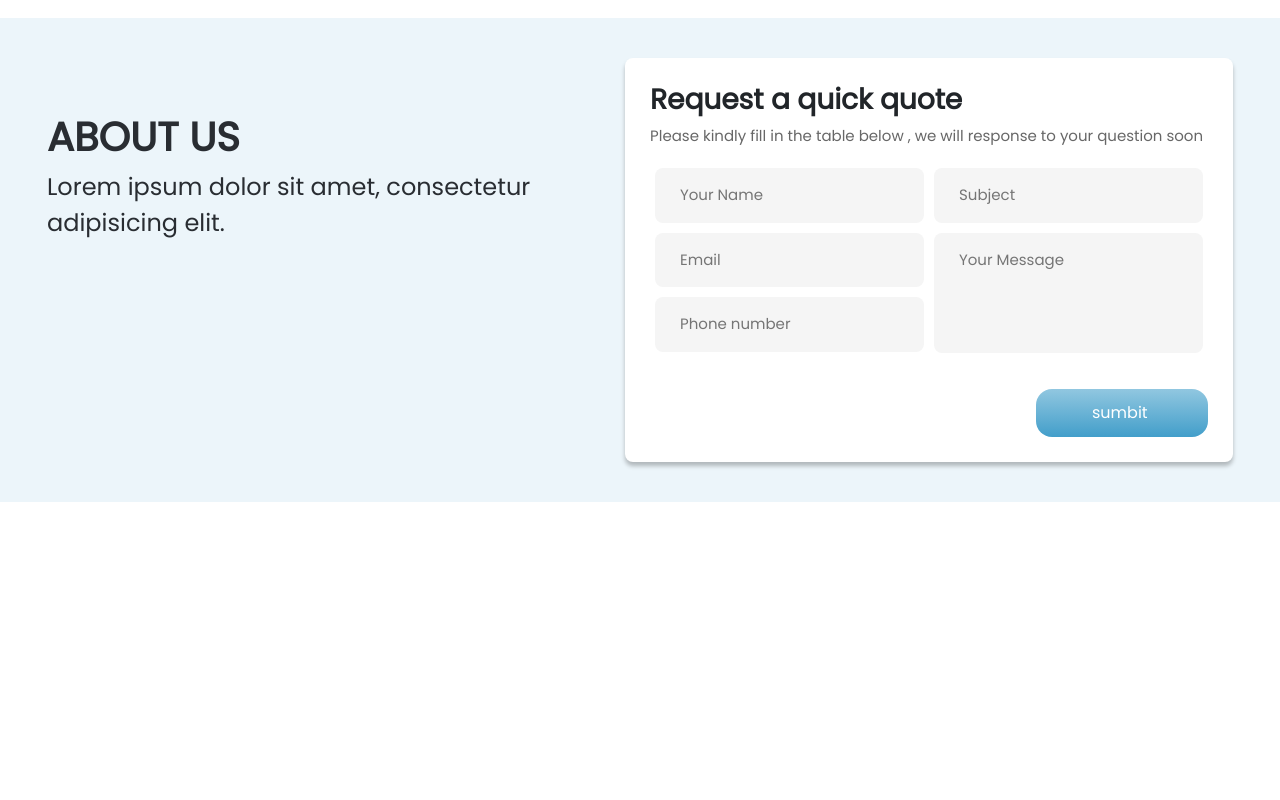
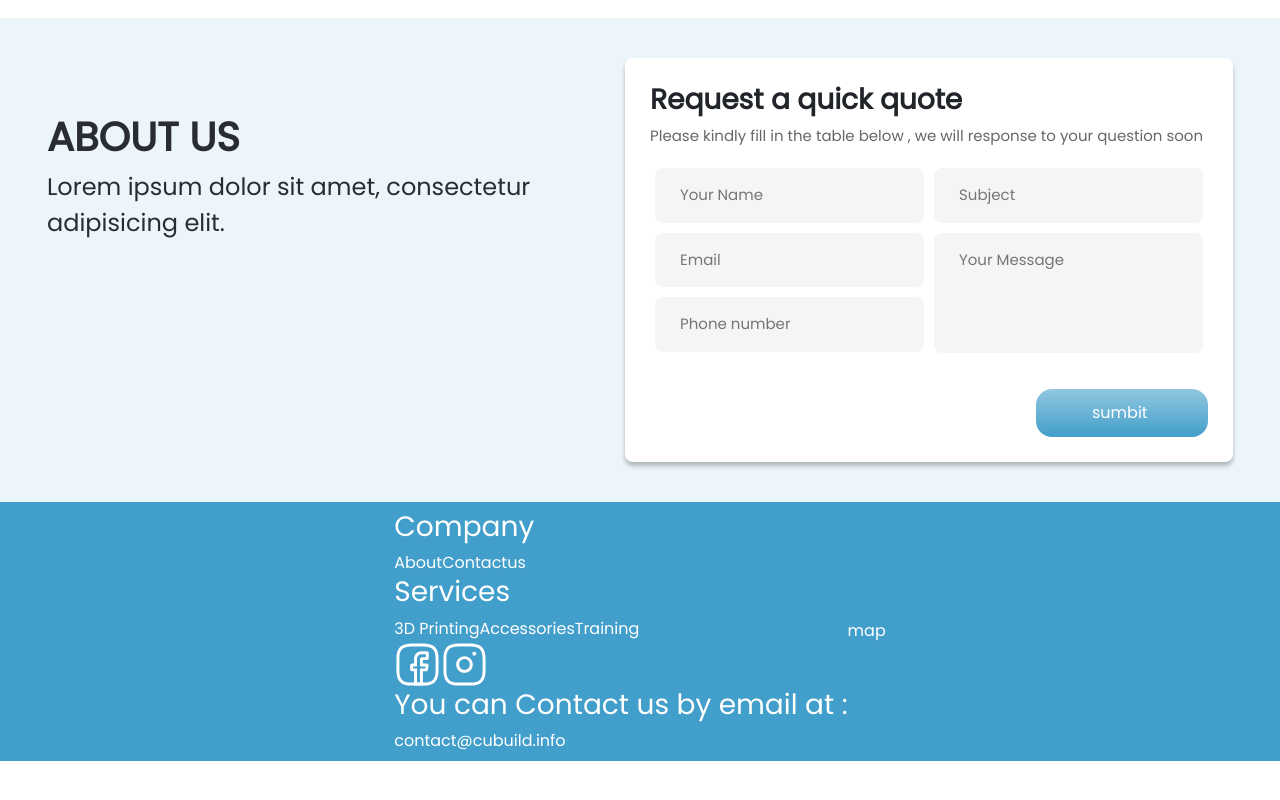
Before and after one commit to ahmed22362/cubeart, a Next.js app: page / in a window 1280 px wide. Shown: the part 2532-3332 px from the top of the page. After the commit the page ends 3293 px from the top, so only its background shows below. Built offline with nearby package versions, Linux system fonts and the light colour scheme.

Commit message:
updated style

```diff
--- a/app/globals.css
+++ b/app/globals.css
@@ -8,7 +8,6 @@ html {
 }
 body {
     font-family: 'Poppins', sans-serif;
-    height: 800vh;
 }
 
 .logo-div {
--- a/app/page.js
+++ b/app/page.js
@@ -1,5 +1,5 @@
 import './page.module.css'
-import { AboutUs, MyCarsouel, OurService, ProductDiscSlider, ProductSlider, QuickQuote } from '@/components'
+import { AboutUs, Footer, MyCarsouel, OurService, ProductDiscSlider, ProductSlider, QuickQuote } from '@/components'
 
 export default function Home() {
   return (
@@ -18,6 +18,7 @@ export default function Home() {
           <AboutUs />
           <QuickQuote />
         </section>
+        <Footer className="px-2 py-2 footerSection" />
     </>
   )
 }
--- /dev/null
+++ b/components/Footer/Footer.jsx
@@ -0,0 +1,14 @@
+"use client"
+
+import Map from '../Map/Map';
+import FooterContent from './../footerContent/footerContent';
+import styles from './footer.module.css'
+
+export default function Footer() {
+    return (
+        <footer className={"px-2 py-2 " + styles.footerSection}>
+            <FooterContent />
+            <Map />
+        </footer>
+    )
+};
--- /dev/null
+++ b/components/Footer/footer.module.css
@@ -0,0 +1,14 @@
+.footerSection {
+    background-color: #429ECA;
+    color: #fff;
+    display: flex;
+    align-items: center;
+    justify-content: center;
+}
+.footerContent {
+    display: flex;
+    flex-direction: column;
+}
+.leftSection {
+    display: block;
+}
--- /dev/null
+++ b/components/Map/Map.jsx
@@ -0,0 +1,11 @@
+"use client"
+
+export default function Map() {
+    return(
+        <section className="map">
+            <span>
+                map
+            </span>
+        </section>
+    )
+};
--- a/components/OurServies/ourServices.module.css
+++ b/components/OurServies/ourServices.module.css
@@ -1,6 +1,6 @@
 .services {
     display: flex;
-    justify-content: space-between;
+    justify-content: center;
     align-items: center;
     flex-wrap: wrap;
 }
--- /dev/null
+++ b/components/footerContent/footerContent.jsx
@@ -0,0 +1,30 @@
+"use client"
+import styles from '../Footer/footer.module.css'
+
+export default function FooterContent() {
+    return(
+        <section className={styles.footerContent}>
+            <div className={styles.leftSection}>
+                <div className="company">
+                    <h3>Company</h3>
+                    <span>About</span>
+                    <span>Contactus</span>
+                </div>
+                <div className="services">
+                    <h3>Services</h3>
+                    <span>3D Printing</span>
+                    <span>Accessories</span>
+                    <span>Training</span>
+                </div>
+                <div className="follow">
+                    <img src="/SocialIcons/facebook.svg" alt="" />
+                    <img src="/SocialIcons/instagram.svg" alt="" />
+                </div>
+            </div>
+            <div className="contactus">
+                <h3>You can Contact us by email at :</h3>
+                <span>contact@cubuild.info</span>
+            </div>
+        </section>
+    )
+};
--- a/components/index.js
+++ b/components/index.js
@@ -8,6 +8,7 @@ import NavLinks from "./navLink/breadcurmbs";
 import AboutUs from "./Aboutus/AboutUs";
 import QuickQuote from './quickQuote/quickQuote';
 import MainButton from './Button/button';
+import Footer from "./Footer/Footer";
 
 export {
     Navbar,
@@ -19,5 +20,6 @@ export {
     NavLinks,
     AboutUs,
     QuickQuote,
-    MainButton
+    MainButton,
+    Footer
 }
```
Also changed, not shown: components/myCarsouel.jsx (+7 -3 lines), public/SocialIcons/facebook.svg (added), public/SocialIcons/instagram.svg (added).
